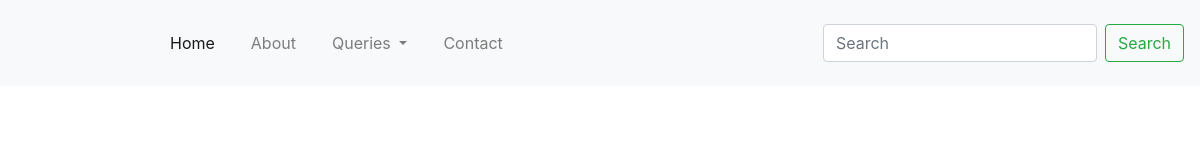
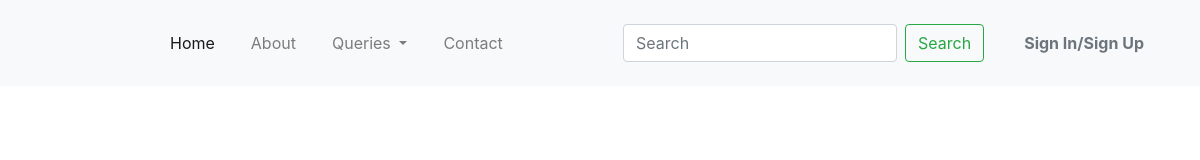
Before and after one commit to E-transaction/E-pay, a plain HTML site: page index.html in a window 1280 px wide. Shown: the full height of the page, 80-1280 px from the left. Drawn offline with nearby package versions, Linux system fonts and the light colour scheme.

Commit message:
added sign in part

```diff
--- a/index.html
+++ b/index.html
@@ -40,11 +40,13 @@
             <li class="nav-item">
               <a class="nav-link " href="#" tabindex="-1" aria-disabled="true">Contact</a>
             </li>
-          </ul>
-          <form class="form-inline my-2 my-lg-0">
-            <input class="form-control mr-sm-2" type="search" placeholder="Search" aria-label="Search">
-            <button class="btn btn-outline-success my-2 my-sm-0" type="submit">Search</button>
-          </form>
+            </ul>
+            <form class="form-inline my-2 my-lg-0 mx-10" >
+                <input class="form-control mr-sm-2" type="search" placeholder="Search" aria-label="Search">
+                <button class="btn btn-outline-success my-2 my-sm-0" type="submit">Search</button>
+                <a href="#" class="nav-link text-secondary mx-4"><strong>Sign In/Sign Up</strong></a>
+              </form>
+
         </div>
       </nav>
 
```
